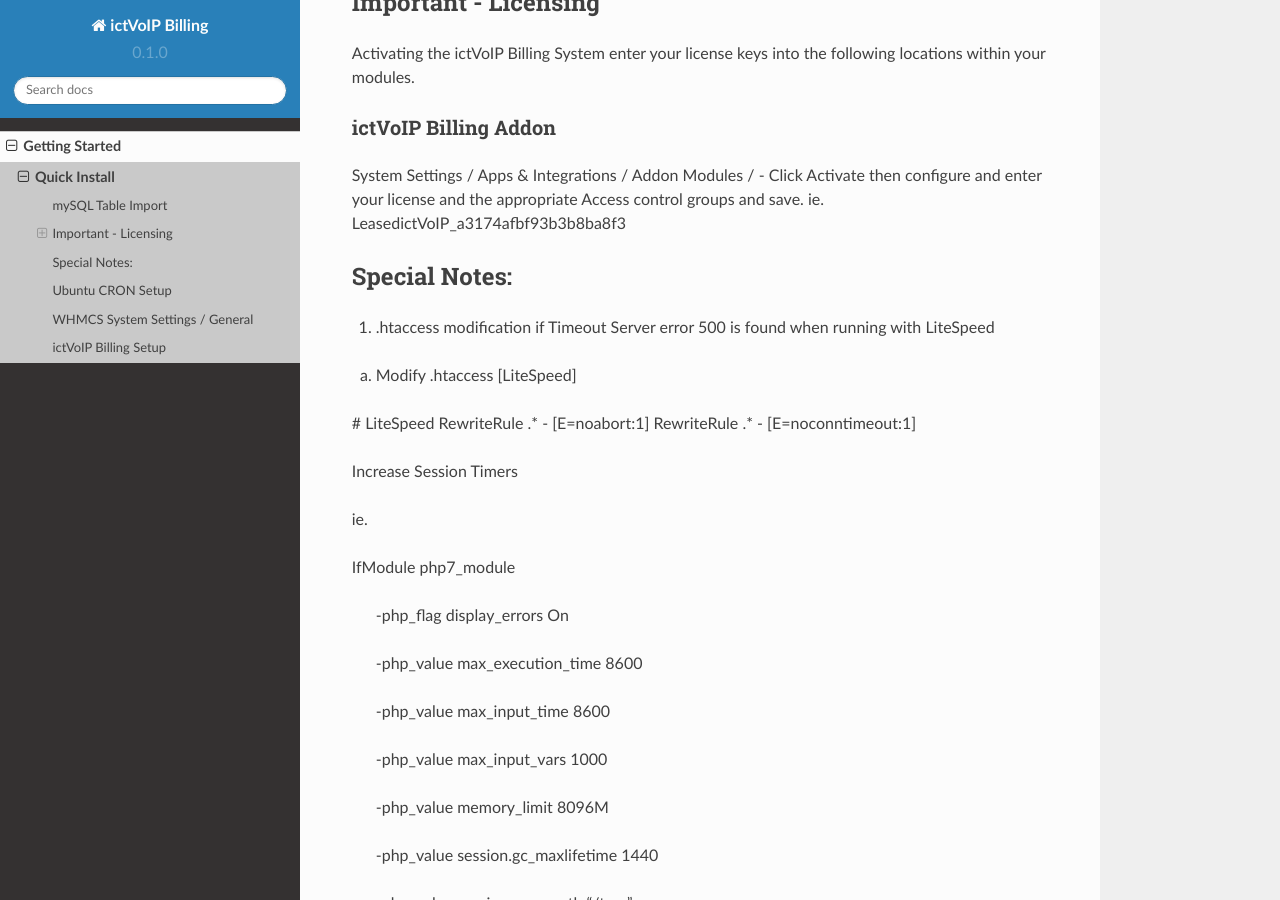
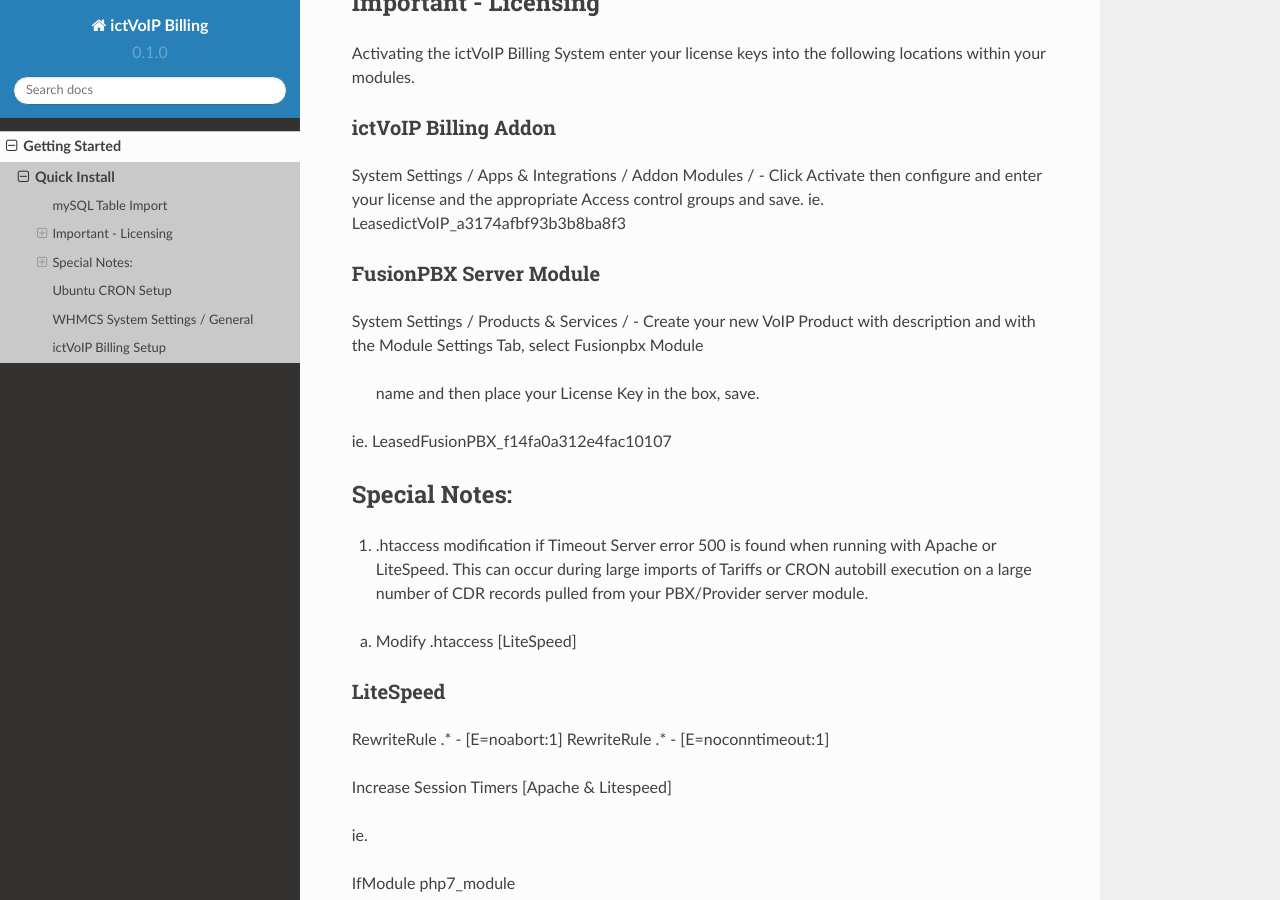
Before and after one commit to ictvoip/ictvoip-docs, a Sphinx documentation site: the page built from docs/source/getting_started/quick_install.rst, in a window 1280 px wide and 900 px high, scrolled down 914 px. Built offline with Sphinx 7.4.7 and the Read the Docs theme 2.0.0, drawn with Linux system fonts in a browser that asks for light colours; pages that are not in the unit, such as notebooks, are missing from menus.

Commit message:
Update quick_install.rst

```diff
--- a/docs/source/getting_started/quick_install.rst
+++ b/docs/source/getting_started/quick_install.rst
@@ -43,20 +43,27 @@ System Settings / Apps & Integrations / Addon Modules /
 - Click Activate then configure and enter your license and the appropriate Access control groups and save.
 ie. LeasedictVoIP_a3174afbf93b3b8ba8f3
 
+FusionPBX Server Module
+-----------------------
+System Settings / Products & Services /
+- Create your new VoIP Product with description and with the Module Settings Tab, select Fusionpbx Module
+  name and then place your License Key in the box, save.
+ie. LeasedFusionPBX_f14fa0a312e4fac10107
+
 
 Special Notes:
 ==============
 
-1) .htaccess modification if Timeout Server error 500
-   is found when running with LiteSpeed
+1) .htaccess modification if Timeout Server error 500 is found when running with Apache or LiteSpeed. This can occur during large imports of Tariffs or CRON autobill execution on a large number of CDR records pulled from your PBX/Provider server module.
 
 a) Modify .htaccess [LiteSpeed]
 
-# LiteSpeed
+LiteSpeed
+----------
 RewriteRule .* - [E=noabort:1]
 RewriteRule .* - [E=noconntimeout:1]
 
-Increase Session Timers
+Increase Session Timers [Apache & Litespeed]
 
 ie.
 
@@ -114,7 +121,6 @@ IfModule lsapi_module
 IfModule
 
 
-
 Ubuntu CRON Setup
 =================
 
```
